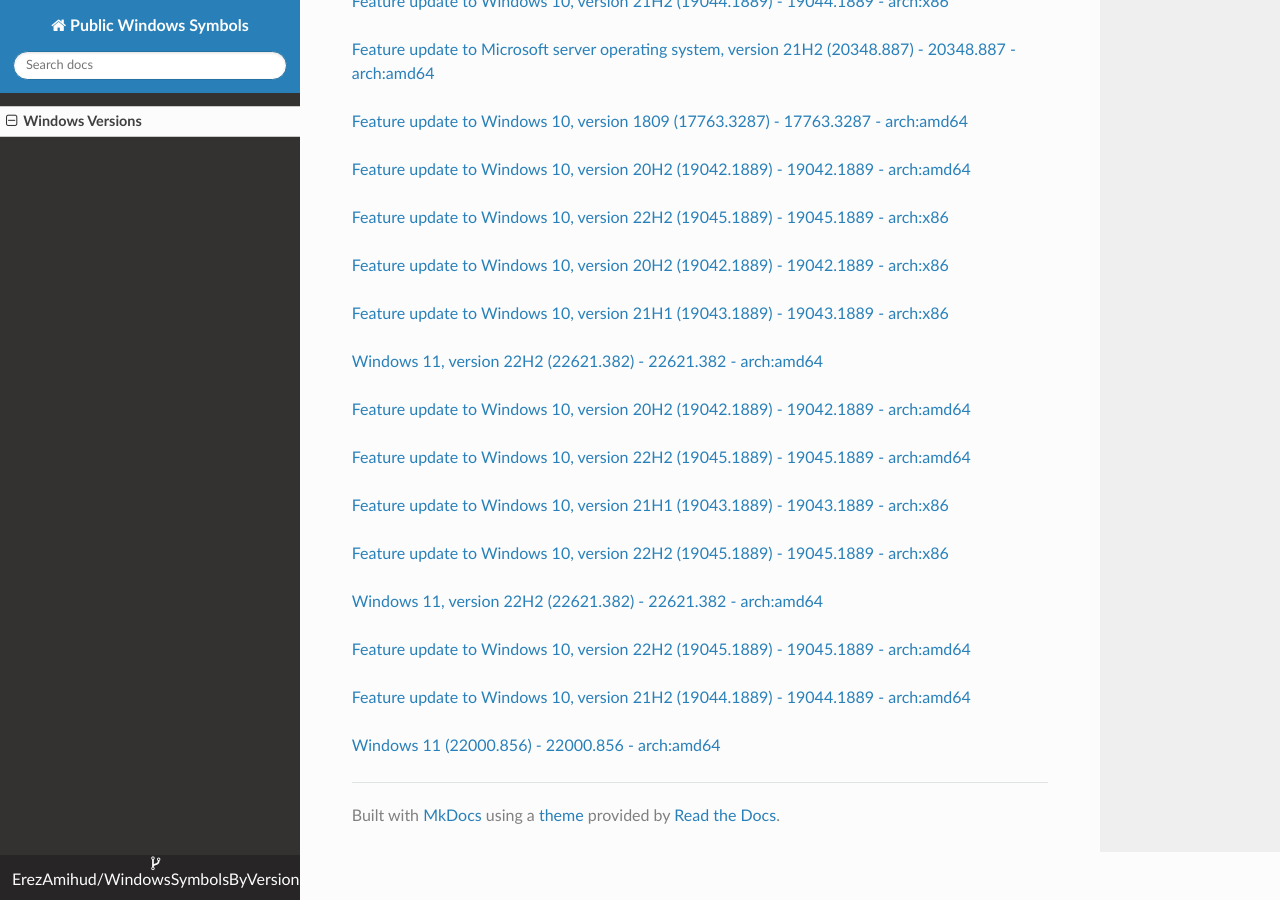
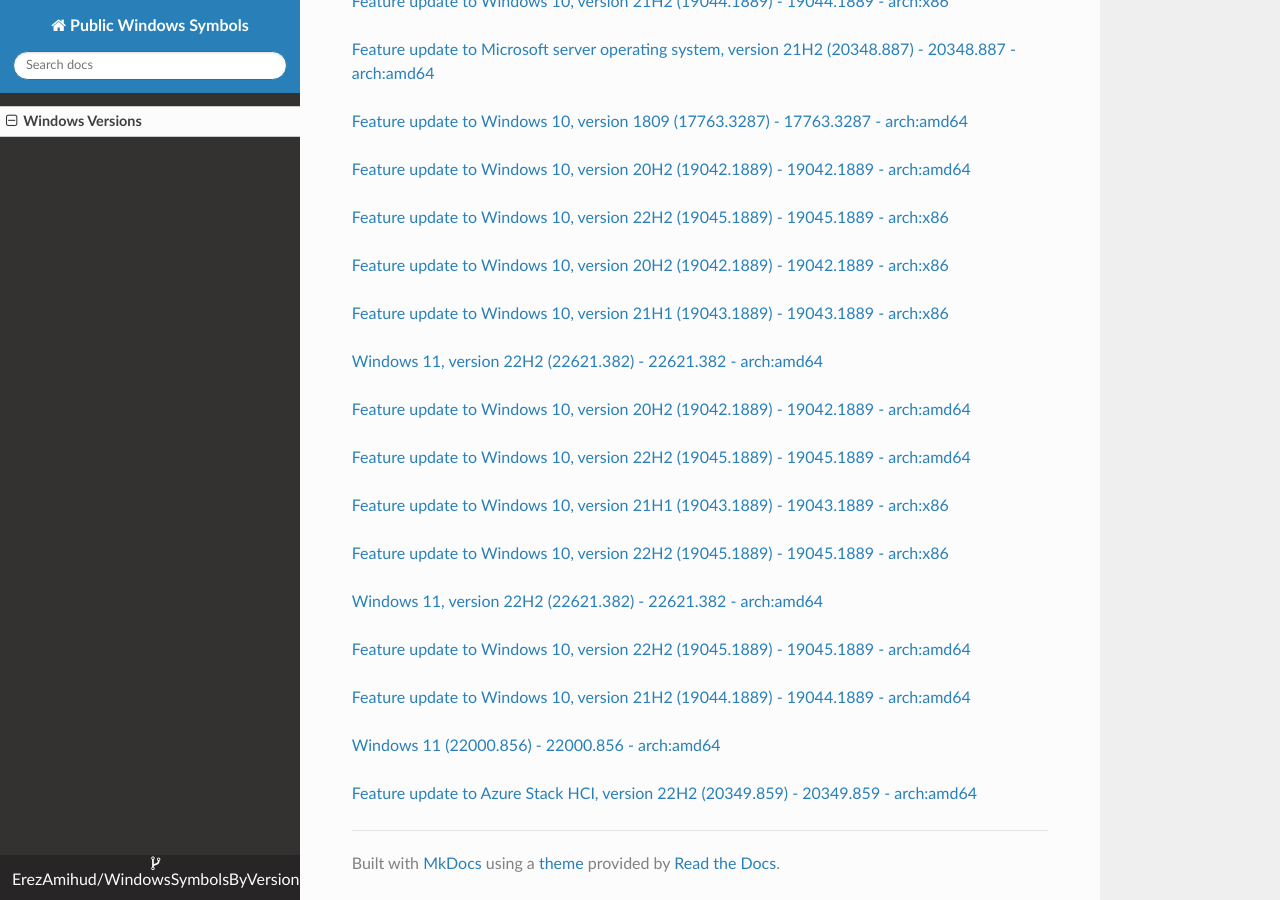
Before and after one commit to ErezAmihud/WindowsSymbolsByVersion, an MkDocs documentation site: the page built from docs/index.md, in a window 1280 px wide and 900 px high, scrolled down 56309 px. Built offline with MkDocs 1.6.1, drawn with Linux system fonts in a browser that asks for light colours; nearby versions of some CDN libraries.

Commit message:
Automated commit, add manifest for 9310ebcc-79ee-40aa-ae4a-4da849dd4684

```diff
--- a/docs/index.md
+++ b/docs/index.md
@@ -3337,3 +3337,6 @@
 
 
 [Windows 11 (22000.856) - 22000.856 - arch:amd64](https://github.com/ErezAmihud/WindowsSymbolsByVersion/blob/main/manifests/d82f8ecf-202d-47ac-89a2-2562a7528027.manifest)
+
+
+[Feature update to Azure Stack HCI, version 22H2 (20349.859) - 20349.859 - arch:amd64](https://github.com/ErezAmihud/WindowsSymbolsByVersion/blob/main/manifests/9310ebcc-79ee-40aa-ae4a-4da849dd4684.manifest)
```
Also changed, not shown: process_builds.json (+1 -1 lines), 1 other file.
